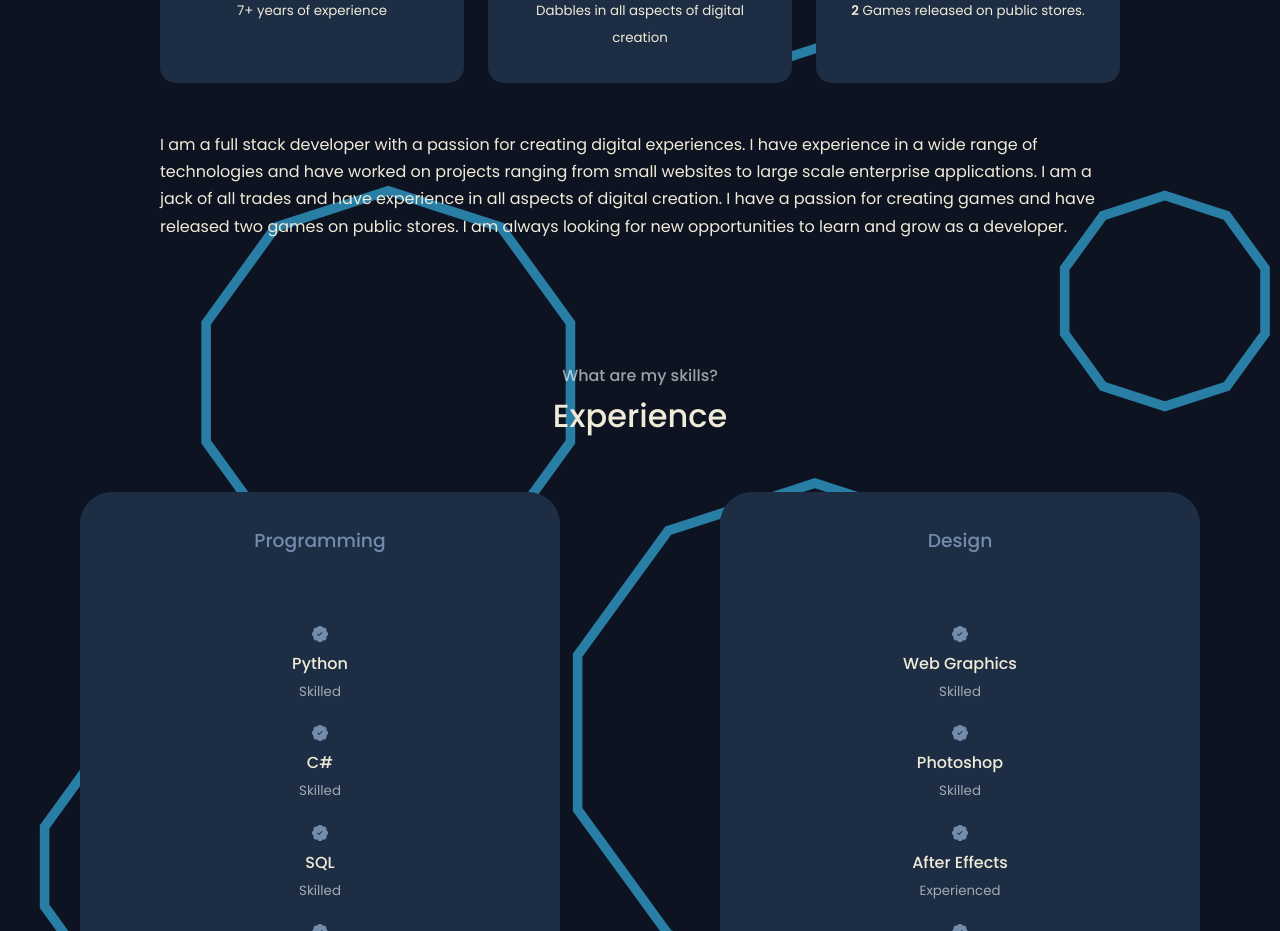
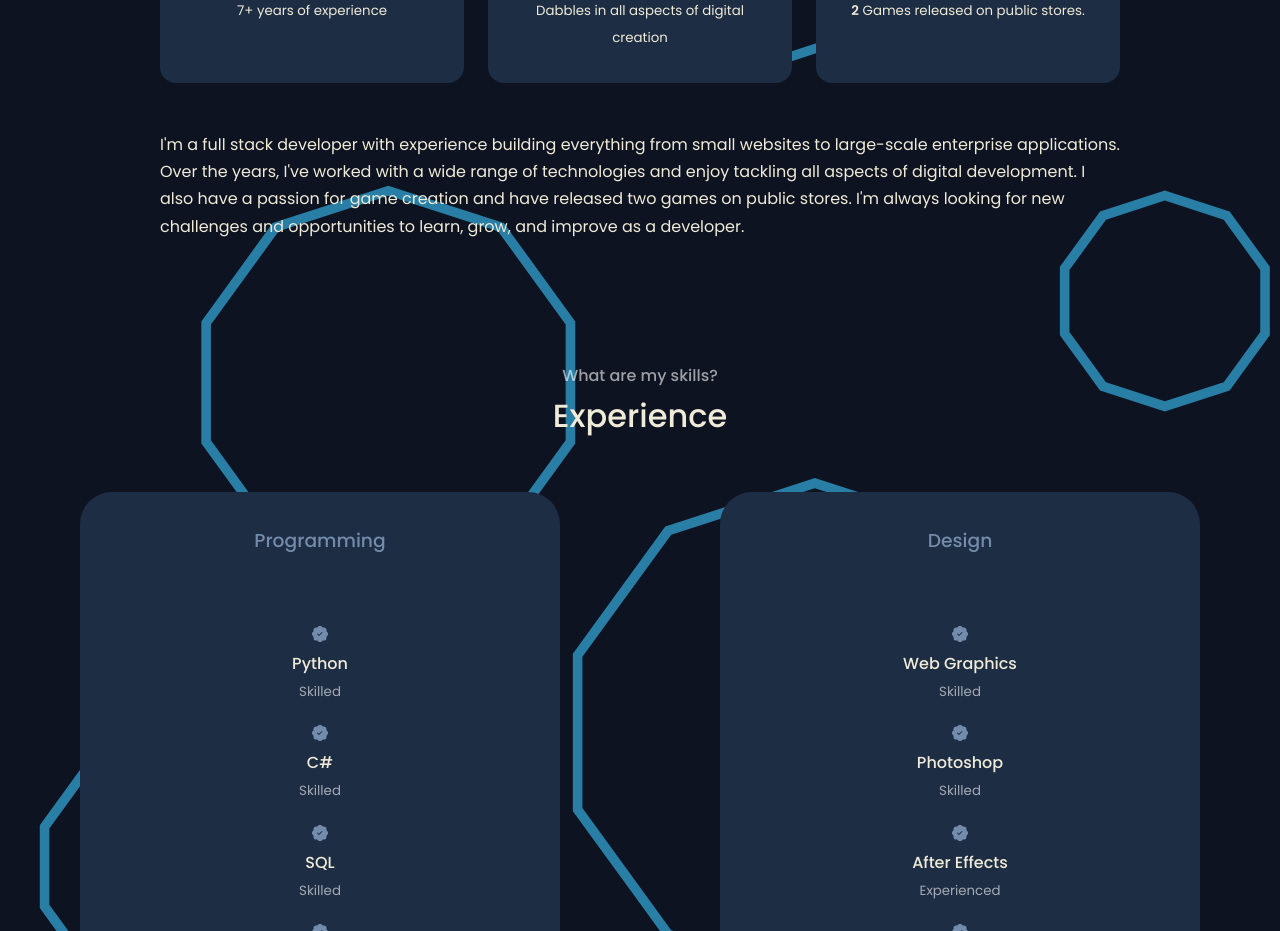
Before and after one commit to willkoman/portfolio, a React (Vite) app: page / in a window 1280 px wide. Shown: the part 1420-2351 px from the top of the page. Built offline with nearby package versions, Linux system fonts and the light colour scheme.

Commit message:
update about me

```diff
--- a/src/components/about/About.jsx
+++ b/src/components/about/About.jsx
@@ -39,14 +39,12 @@ const About = () => {
               </article>
             </div>
             <p>
-              I am a full stack developer with a passion for creating digital
-              experiences. I have experience in a wide range of technologies and
-              have worked on projects ranging from small websites to large scale
-              enterprise applications. I am a jack of all trades and have
-              experience in all aspects of digital creation. I have a passion
-              for creating games and have released two games on public stores. I
-              am always looking for new opportunities to learn and grow as a
-              developer.
+            I'm a full stack developer with experience building everything from small websites
+            to large-scale enterprise applications. Over the years, I've worked with a wide
+            range of technologies and enjoy tackling all aspects of digital development.
+            I also have a passion for game creation and have released two games on public
+            stores. I'm always looking for new challenges and opportunities to learn, grow,
+            and improve as a developer.
             </p>
           </div>
         </div>
```
